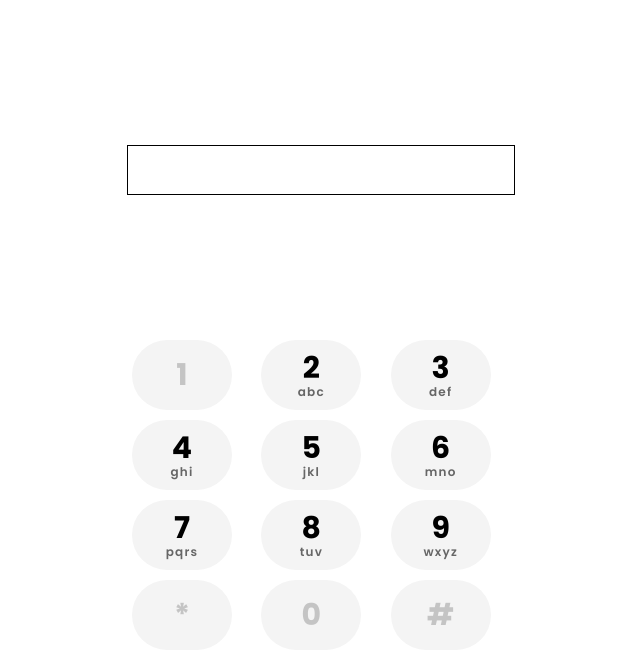
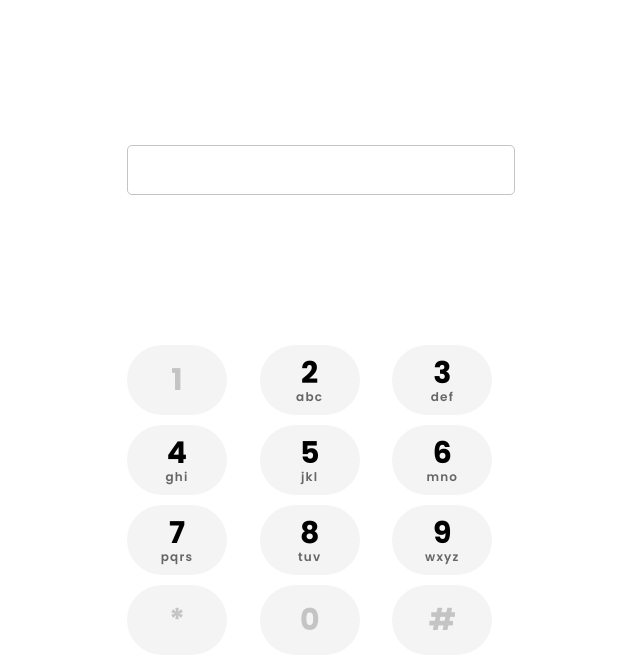
Before and after one commit to filipsulik/kiwi, a React (Create React App) app in the folder client/: page / in a window 1280 px wide. Shown: the top 668 px of the page, without its empty margins (319-959 px from the left). Built offline with nearby package versions, Linux system fonts and the light colour scheme.

Commit message:
form logic

```diff
--- a/client/src/App.js
+++ b/client/src/App.js
@@ -17,6 +17,7 @@ const Wrapper = styled.div`
   display: flex;
   flex-direction: column;
   position: relative;
+  padding: 5px;
 `
 
 const StyledForm = styled.form`
@@ -60,13 +61,13 @@ function App() {
             input.current.focus()
           },
         }}
-        onSubmit={({code}) => {
+        onSubmit={({code, ...rest}) => {
           setLoading(true)
           getSuggestions(code)
         }}
-        render={({handleSubmit, active, form}) => (
+        render={({handleSubmit, active, form, errors}) => (
           <StyledForm>
-            <FormSpy subscription={{values: true}} onChange={handleSubmit} />
+            <FormSpy subscription={{values: true}} onChange={() => !errors.code && handleSubmit()} />
             <Wrapper>
               <Field
                 ref={input}
--- a/client/src/components/Input.js
+++ b/client/src/components/Input.js
@@ -23,11 +23,13 @@ const shake = keyframes`
 const Input = styled.input`
   outline: none;
   height: 50px;
-  border: 1px solid black;
+  border: 1px solid #C4C4C4;
   box-sizing: border-box;
   padding: 0 50px 0 20px;
+  border-radius: 5px;
+  color: #666666;
   ${props => props.error && css`
-    border-color: red !important;
+    border-color: #FF473C !important;
     animation: ${shake} 0.2s linear infinite;
   `}
 `
--- a/client/src/components/Spinner.js
+++ b/client/src/components/Spinner.js
@@ -17,8 +17,7 @@ export default styled.div`
   width: 11em;
   height: 11em;
   border-radius: 50%;
-  background: red;
-  background: linear-gradient(to right, blue 10%, rgba(255, 255, 255, 0) 42%);
+  background: linear-gradient(to right, #3CA1FF 10%, rgba(255, 255, 255, 0) 42%);
   position: relative;
   animation: ${load3} 0.5s infinite linear;
   transform: translateZ(0);
@@ -38,7 +37,7 @@ export default styled.div`
   :before {
     width: 50%;
     height: 50%;
-    background: blue;
+    background: #3CA1FF;
     border-radius: 100% 0 0 0;
     position: absolute;
     top: 0;
```
